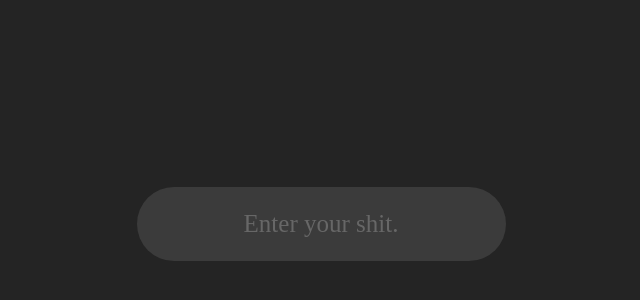
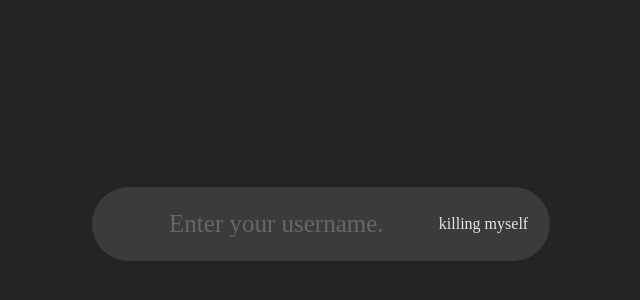
Before and after one commit to saturnSolar/osuWrapped, a website built with Vite: page index.html in a window 1280 px wide. Shown: the part 176-476 px from the top of the page, without its empty margins (319-959 px from the left). Built offline with nearby package versions, Linux system fonts and the light colour scheme.

Commit message:
Update input placeholder and add process text

```diff
--- a/index.html
+++ b/index.html
@@ -14,9 +14,14 @@
             <circle cx="25" cy="25" r="20"/>
           </svg>
         </div>
-        <input autocomplete="off" class="text" placeholder="Enter your shit."></input>
+        <input autocomplete="off" class="text" placeholder="Enter your username."></input>
         <div class="text-warning">ts pmo</div>
+        <div class="process-container">
+          <p class="text-process">killing myself</p>
+        </div>
       </div>
+
+
       <div class="logo-container off">
         <svg class="osulogo" width="930" height="930" viewBox="0 0 930 930" fill="none" xmlns="http://www.w3.org/2000/svg">
           <circle cx="465" cy="465" r="440" stroke="#FEFEFE" stroke-width="50" stroke-linecap="round"/>
```
